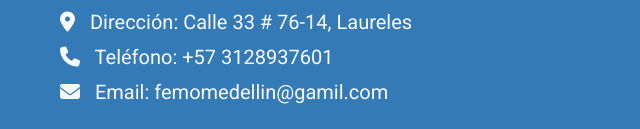
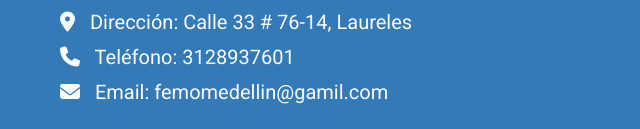
Before and after one commit to borisgil1/PF-Gil-Boris, a plain HTML site: page index.html in a window 1280 px wide. Shown: the part 3360-3489 px from the top of the page, 0-640 px from the left. Drawn offline with nearby package versions, Linux system fonts and the light colour scheme.

Commit message:
correccion imagen

```diff
--- a/index.html
+++ b/index.html
@@ -166,8 +166,7 @@
     </div>
 
     <div>
-        <a
-            href="http://bit.ly/whatsappfemo?fbclid=PAAaYGBlTTeeOxaNw4SJ3SoahIc28Vm97vSmqHsj4jj1SQgknlGzLnh6tqidU"><img
+        <a href="http://bit.ly/whatsappfemo?fbclid=PAAaYGBlTTeeOxaNw4SJ3SoahIc28Vm97vSmqHsj4jj1SQgknlGzLnh6tqidU"><img
                 class="logoWpp" src="/img/wpp.png" alt="Logo Whatsapp"></a>
     </div>
 
@@ -178,7 +177,7 @@
             <div class="infoContacto">
                 <h4>Contacto</h4>
                 <p><i class="fas fa-map-marker-alt"></i> Dirección: Calle 33 # 76-14, Laureles</p>
-                <p><i class="fas fa-phone"></i> Teléfono: +57 3128937601</p>
+                <p><i class="fas fa-phone"></i> Teléfono: 3128937601</p>
                 <p><i class="fas fa-envelope"></i> Email: femomedellin@gamil.com</p>
             </div>
             <div class="redesSociales">
```
Also changed, not shown: html/profesionales.html (+1 -1 lines).
